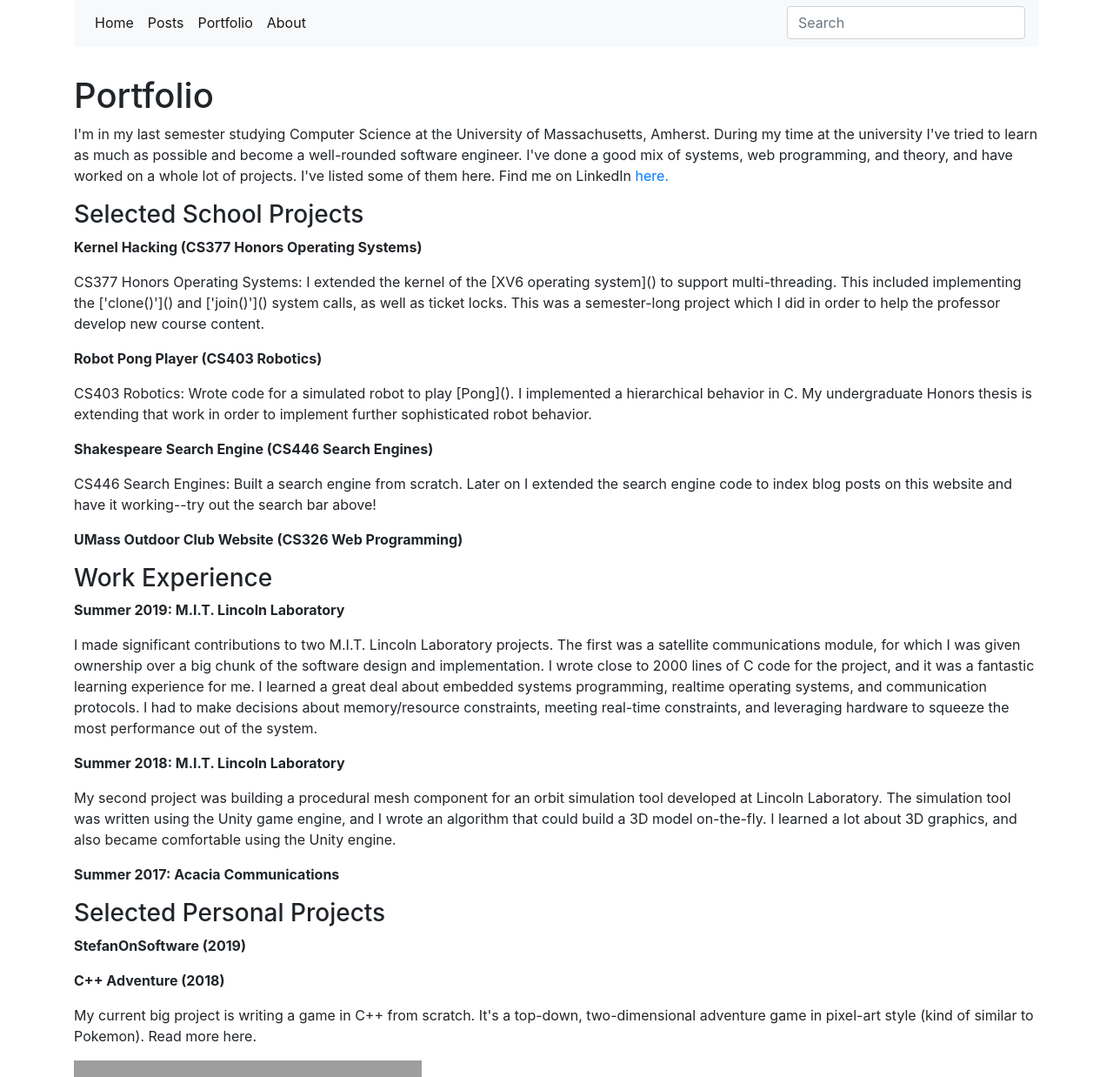
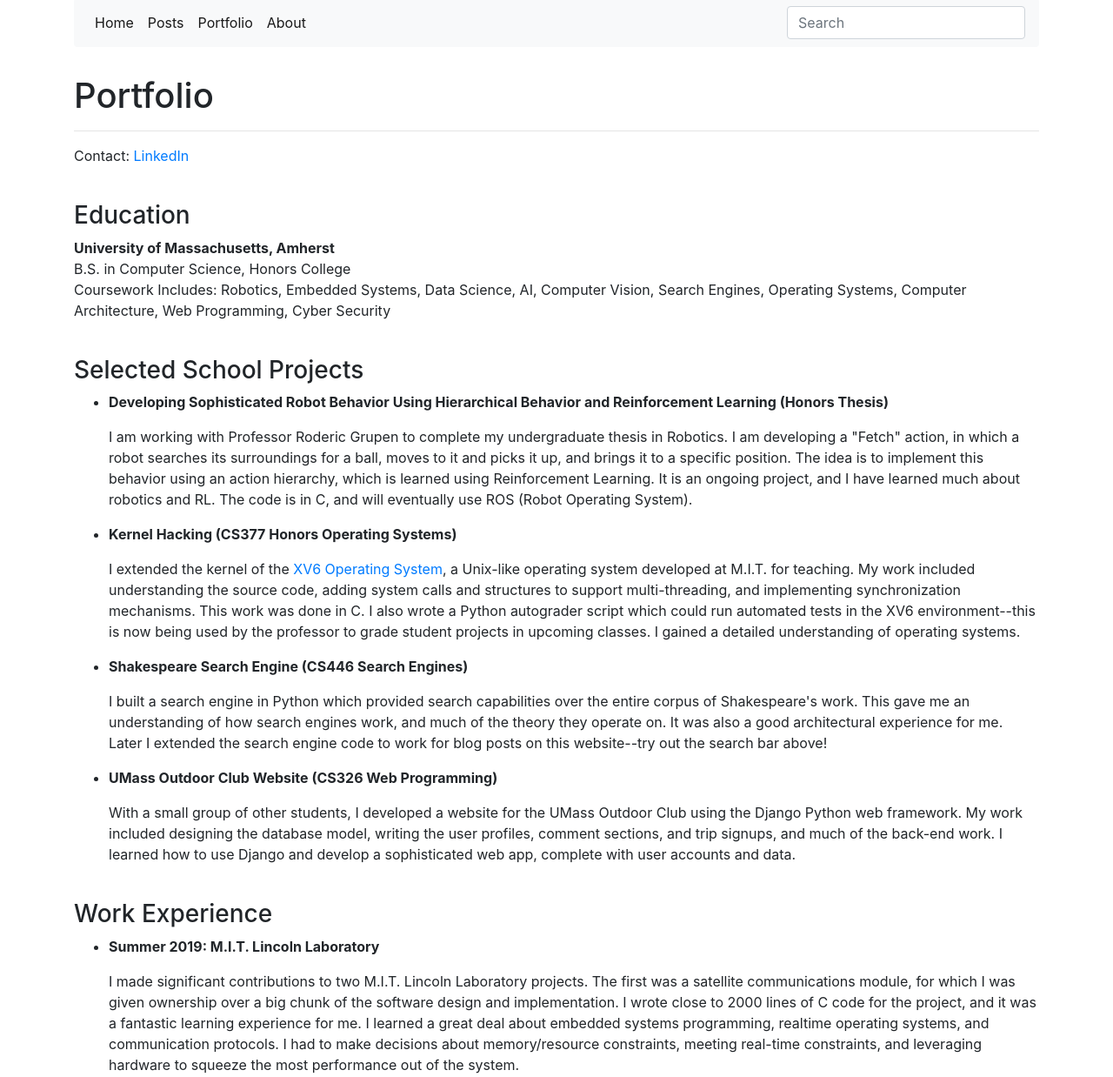
Before and after one commit to Stefan4472/Stefans-Blog, a Flask app: page /portfolio in a window 1280 px wide. Shown: the part 251-1489 px from the top of the page at 87% size. Run offline with Flask 2, Linux system fonts and the light colour scheme; some libraries are stand-ins or nearby versions; grey boxes are pictures that could not be loaded.

Commit message:
Bunch of small bug fixes and aesthetic improvements

```diff
--- a/flaskr/database.py
+++ b/flaskr/database.py
@@ -89,7 +89,8 @@ class Database:
 
     def get_posts_by_tag_slug(self, tag_slug):
         query = 'select p.post_id, p.post_title, p.post_byline, '\
-                'p.post_slug, p.post_date from Posts p left join '\
+                'p.post_slug, p.post_date, p.post_image_url, '\
+                'p.post_banner_url, p.post_thumbnail_url from Posts p left join '\
                 'PostsToTags pt on p.post_slug = pt.post_slug ' \
                 'where pt.tag_slug = ?'
         values = (tag_slug,)
@@ -99,7 +100,7 @@ class Database:
 # will be stored under 'db' in the current request object "g"
 def get_db():
     if 'db' not in g:
-        print ('Retrieving database at {}'.format(current_app.config['DATABASE_PATH']))
+        # print ('Retrieving database at {}'.format(current_app.config['DATABASE_PATH']))
         g.db = Database(current_app.config['DATABASE_PATH'])
 
     return g.db
--- a/flaskr/manage_blog.py
+++ b/flaskr/manage_blog.py
@@ -32,7 +32,7 @@ FEATURED_IMG_SIZE = (2000, 1080)
 # Prescribed banner size
 BANNER_SIZE = (1440, 600) # (1928, 768)
 # Size of image thumbnails
-THUMBNAIL_SIZE = (640, 640)
+THUMBNAIL_SIZE = (800, 600)
 
 DEFAULT_IMG_SIZE = (640, 480)
 
@@ -42,13 +42,12 @@ def generate_slug(string):
     string = string.replace(' ', '-').lower()
     # Remove any non letters, numbers, and non-dashes
     return re.sub(r'[^a-zA-Z0-9\-\+]+', '', string)
-    #return string.replace(' ', '-').replace(':', '').replace(',', '').lower()
 
 def get_static_url(filepath):
     return '{{{{ url_for(\'static\', filename=\'{}\') }}}}'.format(filepath)
 
 def generate_random_color():
-    return COLOR_GENERATOR.generate(luminosity='light', count=1)[0]  # TODO: USE 'light' or 'bright' LUMINOSITY?
+    return COLOR_GENERATOR.generate(luminosity='light', count=1)[0]
 
 # Takes the path to a Markdown file, read it, and renders it to HTML.
 # Returns (rendered HTML as a string, list of image sources found in <img> tags).
@@ -291,7 +290,7 @@ def add_post(post_dir, upload, quiet, compress_imgs):
 
     # For the following images: convert to RGB, resize, and save as JPEG
     # Size and save the post's featured image
-    post_img = post_img.resize(FEATURED_IMG_SIZE, Image.ANTIALIAS)
+    post_img = post_img.resize(FEATURED_IMG_SIZE, Image.ANTIALIAS)  # TODO: THUMBNAIL
     post_img.save(os.path.join(post_static_path, 'featured_img' + post_img_type))
     # Size and save the post's banner image
     post_banner = post_banner.resize(BANNER_SIZE, Image.ANTIALIAS)
--- a/flaskr/templates/blog/about.html
+++ b/flaskr/templates/blog/about.html
@@ -1,7 +1,8 @@
 {% extends "blog/base_template.html" %}
 
 {% block content %}
-
+<h1>About</h1>
+<hr>
 
 <!-- TODO: Image inline with text, or centered -->
 <figure class="figure text-center">
--- a/flaskr/templates/blog/footer.html
+++ b/flaskr/templates/blog/footer.html
@@ -1,6 +1,6 @@
 <!-- Footer -->
 <footer class="footer mt-auto py-3">
   <div class="container text-center">
-    <span class="text-muted"><em>This site made from scratch with Bootstrap, Flask, and a whole lotta love: read about the technical stuff <a href="#">here</a></em></span>
+    <span class="text-muted"><em>This site made from scratch with Bootstrap, Flask, and a whole lotta love: read about the technical stuff <a href="/post/project-overview-stefanonsoftware">here</a></em></span>
   </div>
 </footer>
--- a/flaskr/templates/blog/portfolio.html
+++ b/flaskr/templates/blog/portfolio.html
@@ -2,54 +2,81 @@
 
 {% block content %}
 <h1>Portfolio</h1>
-<p>I'm in my last semester studying Computer Science at the University of Massachusetts, Amherst. During my time at the university I've tried to learn as much as possible and become a well-rounded software engineer. I've done a good mix of systems, web programming, and theory, and have worked on a whole lot of projects. I've listed some of them here. Find me on LinkedIn <a href="#">here.</a></p>
+<hr>
 
+<p>Contact: <a href="https://www.linkedin.com/in/stefan-kussmaul/">LinkedIn</a></p>
+<br>
+
+<h3>Education</h3>
+<strong>University of Massachusetts, Amherst</strong>
+<p style="margin-bottom: 0rem; margin-top: 0rem;">B.S. in Computer Science, Honors College</p>
+<p style="margin-top: 0rem;">Coursework Includes: Robotics, Embedded Systems, Data Science, AI, Computer Vision, Search Engines, Operating Systems, Computer Architecture, Web Programming, Cyber Security</p>
+<br>
 
 <h3>Selected School Projects</h3>
-
+<ul>
+  <li>
+    <p><strong>Developing Sophisticated Robot Behavior Using Hierarchical Behavior and Reinforcement Learning (Honors Thesis)</strong></p>
+    <p>I am working with Professor Roderic Grupen to complete my undergraduate thesis in Robotics. I am developing a "Fetch" action, in which a robot searches its surroundings for a ball, moves to it and picks it up, and brings it to a specific position. The idea is to implement this behavior using an action hierarchy, which is learned using Reinforcement Learning. It is an ongoing project, and I have learned much about robotics and RL. The code is in C, and will eventually use ROS (Robot Operating System).</p>
+  </li>
+  <li>
     <p><strong>Kernel Hacking (CS377 Honors Operating Systems)</strong></p>
-<p>CS377 Honors Operating Systems: I extended the kernel of the [XV6 operating system]() to support multi-threading. This included implementing the ['clone()']() and ['join()']() system calls, as well as ticket locks. This was a semester-long project which I did in order to help the professor develop new course content.</p>
-
-<p><strong>Robot Pong Player (CS403 Robotics)</strong></p>
-<p>CS403 Robotics: Wrote code for a simulated robot to play [Pong](). I implemented a hierarchical behavior in C. My undergraduate Honors thesis is extending that work in order to implement further sophisticated robot behavior.</p>
-
+    <p>I extended the kernel of the <a href="https://github.com/mit-pdos/xv6-public">XV6 Operating System</a>, a Unix-like operating system developed at M.I.T. for teaching. My work included understanding the source code, adding system calls and structures to support multi-threading, and implementing synchronization mechanisms. This work was done in C. I also wrote a Python autograder script which could run automated tests in the XV6 environment--this is now being used by the professor to grade student projects in upcoming classes. I gained a detailed understanding of operating systems.</p>
+  </li>
+  <li>
     <p><strong>Shakespeare Search Engine (CS446 Search Engines)</strong></p>
-<p>CS446 Search Engines: Built a search engine from scratch. Later on I extended the search engine code to index blog posts on this website and have it working--try out the search bar above!</p>
-
+    <p>I built a search engine in Python which provided search capabilities over the entire corpus of Shakespeare's work. This gave me an understanding of how search engines work, and much of the theory they operate on. It was also a good architectural experience for me. Later I extended the search engine code to work for blog posts on this website--try out the search bar above!</p>
+  </li>
+  <li>
     <p><strong>UMass Outdoor Club Website (CS326 Web Programming)</strong></p>
-<p></p>
-
+    <p>With a small group of other students, I developed a website for the UMass Outdoor Club using the Django Python web framework. My work included designing the database model, writing the user profiles, comment sections, and trip signups, and much of the back-end work. I learned how to use Django and develop a sophisticated web app, complete with user accounts and data.</p>
+  </li>
+</ul>
+<br>
 
 <h3>Work Experience</h3>
-
+<ul>
+  <li>
     <p><strong>Summer 2019: M.I.T. Lincoln Laboratory</strong></p>
     <p>I made significant contributions to two M.I.T. Lincoln Laboratory projects. The first was a satellite communications module, for which I was given ownership over a big chunk of the software design and implementation. I wrote close to 2000 lines of C code for the project, and it was a fantastic learning experience for me. I learned a great deal about embedded systems programming, realtime operating systems, and communication protocols. I had to make decisions about memory/resource constraints, meeting real-time constraints, and leveraging hardware to squeeze the most performance out of the system.</p>
-
+  </li>
+  <li>
     <p><strong>Summer 2018: M.I.T. Lincoln Laboratory</strong></p>
     <p>My second project was building a procedural mesh component for an orbit simulation tool developed at Lincoln Laboratory. The simulation tool was written using the Unity game engine, and I wrote an algorithm that could build a 3D model on-the-fly. I learned a lot about 3D graphics, and also became comfortable using the Unity engine.</p>
+  </li>
+  <li>
+    <p><strong>Summer 2017: Acacia Communications</strong></p>
+    <p>
 
-<p><strong>Summer 2017: Acacia Communications</strong></p>
-<p></p>
+    </p>
+  </li>
+</ul>
+<br>
 
 <h3>Selected Personal Projects</h3>
-
+<ul>
+  <li>
     <p><strong>StefanOnSoftware (2019)</strong></p>
-<p></p>
-
+    <p>I developed the code which supports this blog, using the Python Flask framework. I gained a lot of experience from this--developing web applications, designing database schemas and writing SQL queries, making things look good on the front end with Bootstrap, and developing the backend to support adding articles. I was also able to get my search engine working to index and support the website. <a href="#">See the code here.</a></p>
+  </li>
+  <li>
     <!-- TODO: CENTER THE IMAGES -->
     <p><strong>C++ Adventure (2018)</strong></p>
     <p>My current big project is writing a game in C++ from scratch. It's a top-down, two-dimensional adventure game in pixel-art style (kind of similar to Pokemon). Read more here.</p>
     <img alt="Short gameplay gif from my C++ adventure game" src="{{ url_for('static', filename='c++-adventure-gif.gif') }}" />
-
-
+  </li>
+  <li>
     <p><strong>Spaceships Online (2018)</strong></p>
     <p>I'm also currently writing an online multiplayer game in Javascript (also from scratch). It's in early stages, but you can check it out online here!</p>
     <img alt="Short gameplay gif from my Spaceships online game" src="{{ url_for('static', filename='spaceships-online-gif.gif') }}" />
-
+  </li>
+  <li>
     <p><strong>Spaceships (2017)</strong></p>
     <p>I worked on writing an Android space arcade game for a while--I called it Spaceships (not super creative, I know. I'm still thinking about a better name). The game is fairly close to completion, but I'm taking a break to work on other things. Read more here.</p>
     <img alt="Short gameplay gif from my Spaceships android game" src=" {{ url_for('static', filename='spaceships-gif.gif') }}" />
-
+  </li>
+  <li>
     <p><strong>ActivityLog (2018)</strong></p>
-
+  </li>
+</ul>
 {% endblock %}
--- a/flaskr/templates/blog/post.html
+++ b/flaskr/templates/blog/post.html
@@ -14,7 +14,7 @@
 </h3>
 {% endif %}
 <p><em>Posted on {{ post['post_date'].strftime('%B %d, %Y') }}</em></p>
-<br>
+<hr>
 <div id="post-content">  <!-- TODO: PUT ALL CONTENT IN A CARD, WITH 1px BORDER? -->
   {{ post_html|safe }}
 </div>
@@ -37,6 +37,8 @@
 
 <!-- TODO: MAKE THIS LOOK BETTER. SEE THE ABOVE COMMENTED CODE FOR WHAT I WAS TRYING TO DO
 ALSO: SHOULD IT INCLUDE THE THUMBNAILS FOR NEXT&PREVIOUS POSTS?-->
+<br>
+<hr>
 <div class="row">
   <div class="col-6">
     {% if prev_post %}
--- a/flaskr/templates/blog/posts.html
+++ b/flaskr/templates/blog/posts.html
@@ -10,13 +10,16 @@
 		<p class="lead">These search results were generated using a search engine I wrote in Python. It uses an index to find all posts that have at least one of the search queries' terms, and then calculates their relevance using the QL language model.</p>
 	</div>
 	<h3>Showing {{ posts|length }} results for "{{ search_query }}":</h3>
+	<hr>
 	{% for post in posts %}
 		{{ macros.post_widget(post, tags[post['post_slug']]) }}  <!-- TODO: Provide rank and score of each result-->
+		<br>
 	{% endfor %}
 {% else %}
 	<!-- No search query: just display the posts -->
 	{% for post in posts %}
 		{{ macros.post_widget(post, tags[post['post_slug']]) }}
+		<br>
 	{% endfor %}
 {% endif %}
 
```
Also changed, not shown: flaskr/blog.py (+7 -8 lines), flaskr/templates/blog/index.html (+5 -6 lines), README.md, 2 other files. Lines whose indentation alone changed are shown as unchanged.
